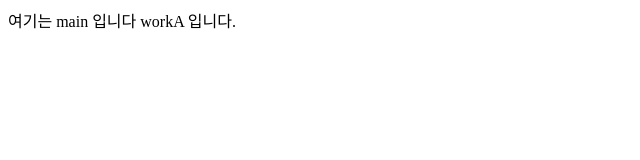
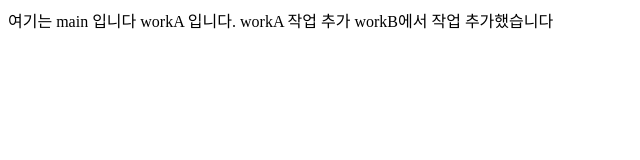
Before and after one commit to GHKgwon/team-project, a plain HTML site: page index.html in a window 1280 px wide. Shown: the whole page, without its empty margins (0-640 px from the left). Drawn offline with Linux system fonts and the light colour scheme.

Commit message:
충돌 해결

```diff
--- a/index.html
+++ b/index.html
@@ -6,6 +6,6 @@
     <title>Document</title>
   </head>
   <body>
-    여기는 main 입니다 workA 입니다.
+    여기는 main 입니다 workA 입니다. workA 작업 추가 workB에서 작업 추가했습니다
   </body>
 </html>
```
